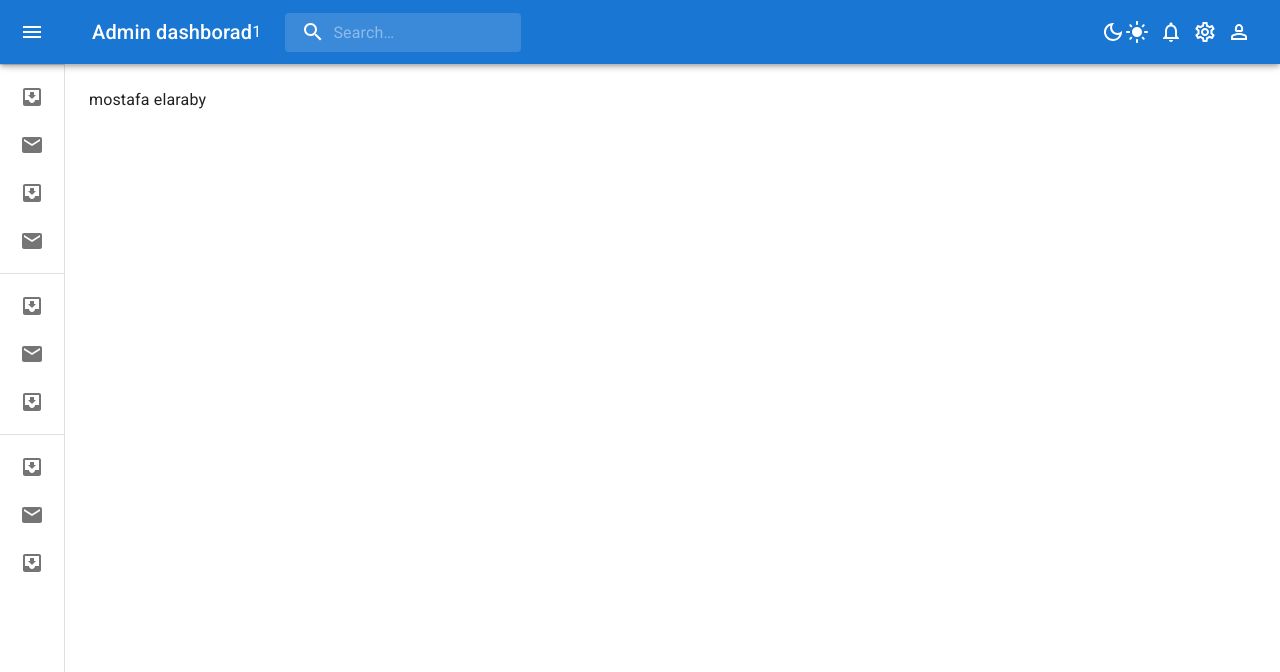
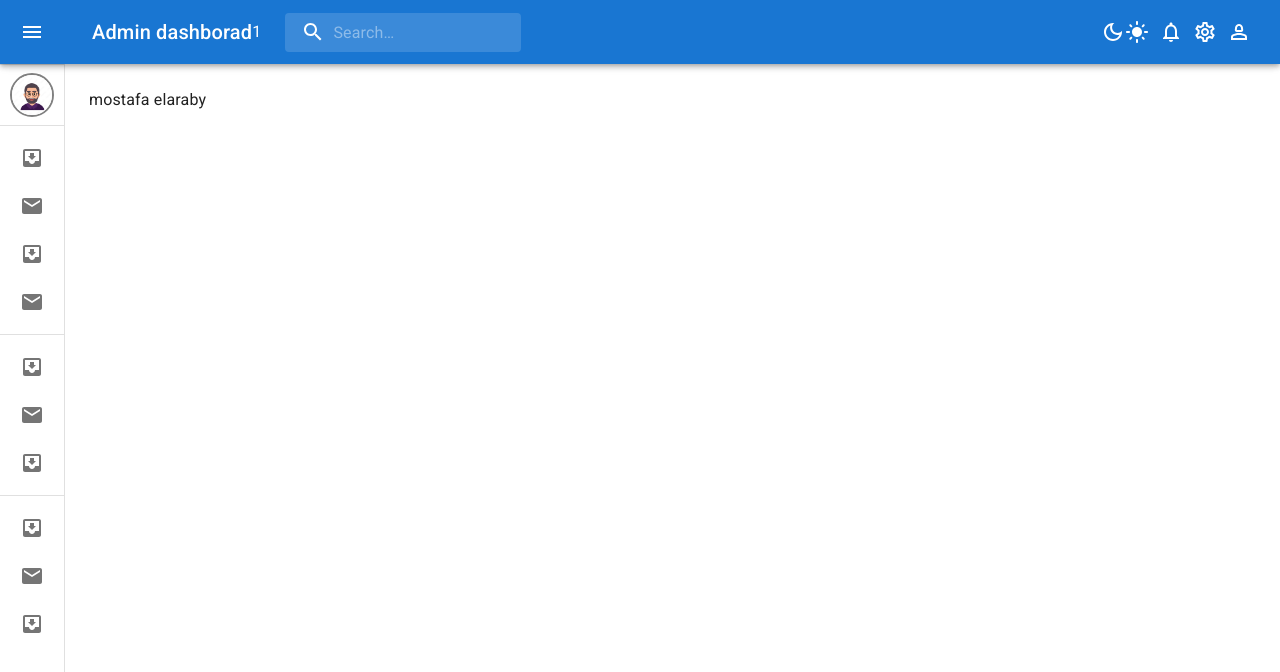
Before and after one commit to Moustafa-Elsayed/AdminDashboard, a React (Vite) app: page / in a window 1280 px wide. Shown: the top 672 px of the page. Built offline with nearby package versions, Linux system fonts and the light colour scheme.

Commit message:
styling sidebar

```diff
--- a/src/componenets/sidebar/SideBar.jsx
+++ b/src/componenets/sidebar/SideBar.jsx
@@ -12,6 +12,7 @@ import InboxIcon from "@mui/icons-material/MoveToInbox";
 import MailIcon from "@mui/icons-material/Mail";
 import { styled, useTheme } from "@mui/material/styles";
 import MuiDrawer from "@mui/material/Drawer";
+import { Avatar, Typography } from "@mui/material";
 
 const drawerWidth = 240;
 
@@ -45,31 +46,28 @@ const DrawerHeader = styled("div")(({ theme }) => ({
   ...theme.mixins.toolbar,
 }));
 
-const Drawer = styled(MuiDrawer, { shouldForwardProp: (prop) => prop !== 'open' })(
+const Drawer = styled(MuiDrawer, {
+  shouldForwardProp: (prop) => prop !== "open",
+})(
   // @ts-ignore
   ({ theme, open }) => ({
     width: drawerWidth,
     flexShrink: 0,
-    whiteSpace: 'nowrap',
-    boxSizing: 'border-box',
+    whiteSpace: "nowrap",
+    boxSizing: "border-box",
     ...(open && {
       ...openedMixin(theme),
-      '& .MuiDrawer-paper': openedMixin(theme),
+      "& .MuiDrawer-paper": openedMixin(theme),
     }),
     ...(!open && {
       ...closedMixin(theme),
-      '& .MuiDrawer-paper': closedMixin(theme),
+      "& .MuiDrawer-paper": closedMixin(theme),
     }),
-  }),
+  })
 );
 
-
-
-
-
-
 const SideBar = ({ handleDrawerClose, open }) => {
-    const theme = useTheme();
+  const theme = useTheme();
 
   return (
     <Drawer variant="permanent" open={open}>
@@ -85,6 +83,34 @@ const SideBar = ({ handleDrawerClose, open }) => {
           }
         </IconButton>
       </DrawerHeader>
+      <Divider />
+      <Avatar
+        sx={{
+          mx: "auto",
+          my: 1,
+          width: open ? 88 : 44,
+          height: open ? 88 : 44,
+          border: "2px solid gray",
+          transition: ".5s",
+        }}
+        alt="Remy Sharp"
+        src="./images/1000_F_529413165_SBJn56ZPxJprKno6OgA4KCiOL2l7QMAh.jpg"
+      />
+      <Typography
+        align="center"
+        color="initial"
+        sx={{ fontSize: open ? "17px" : 0, transition: ".05s" }}
+      >
+        Mostafa elsayed
+      </Typography>
+      <Typography
+        align="center"
+        color="initial"
+        sx={{ fontSize: open ? "17px" : 0, transition: ".5s" }}
+      >
+        Admin
+      </Typography>
+
       <Divider />
       <List>
         {["Inbox", "Starred", "Send email", "Drafts"].map((text, index) => (
@@ -110,6 +136,7 @@ const SideBar = ({ handleDrawerClose, open }) => {
           </ListItem>
         ))}
       </List>
+
       <Divider />
       <List>
         {["All mail", "Trash", "Spam"].map((text, index) => (
@@ -135,6 +162,7 @@ const SideBar = ({ handleDrawerClose, open }) => {
           </ListItem>
         ))}
       </List>
+
       <Divider />
       <List>
         {["All mail", "Trash", "Spam"].map((text, index) => (
```
Also changed, not shown: public/images/1000_F_529413165_SBJn56ZPxJprKno6OgA4KCiOL2l7QMAh.jpg (added).
